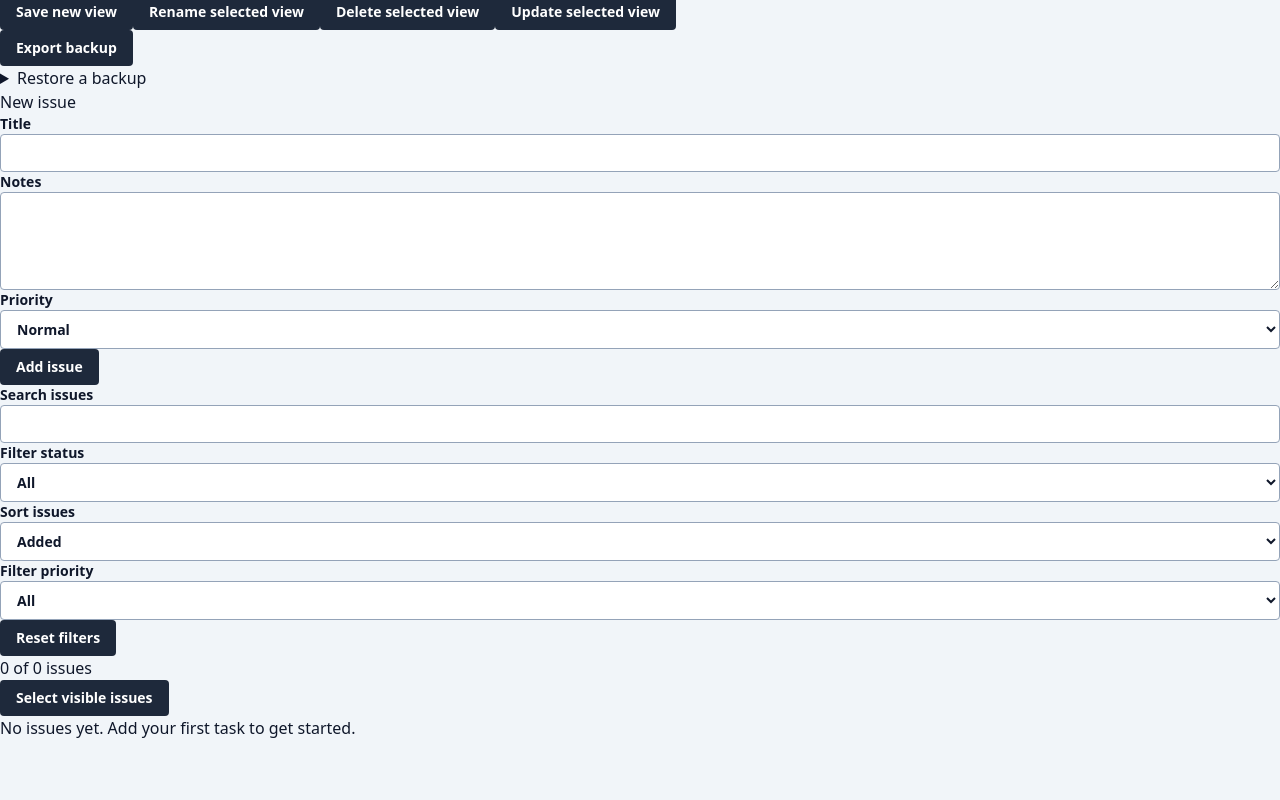
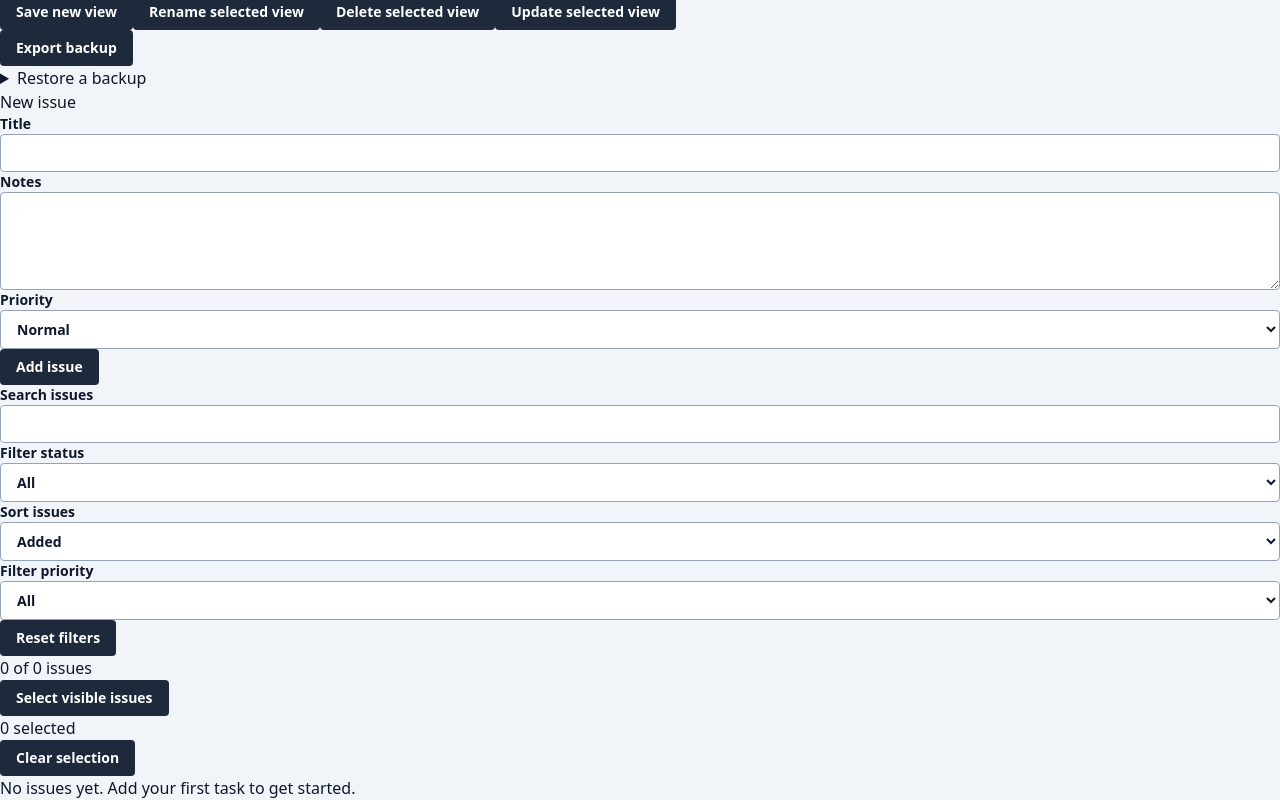
Before and after one commit to kirkduchesne/cairn, a React (Vite) app: page / in a window 1280 px wide. Shown: the part 219-1019 px from the top of the page. Before the commit the page ends 959 px from the top, so only its background shows below. Built offline with nearby package versions, Linux system fonts and the light colour scheme.

Commit message:
feat: show and clear selected issue counts

```diff
--- a/src/App.tsx
+++ b/src/App.tsx
@@ -296,6 +296,8 @@ export function App() {
             {visible.length} of {issues.length} issues
           </p>
           <button type="button" disabled={visible.length === 0} onClick={() => setSelected(visible.map(issue => issue.id))}>Select visible issues</button>
+          <p role="status">{selectedVisible.length} selected</p>
+          <button type="button" disabled={selectedVisible.length === 0} onClick={() => setSelected([])}>Clear selection</button>
           {issues.length > 0 && visible.length === 0 && (
             <p>No issues match your filters.</p>
           )}
```
